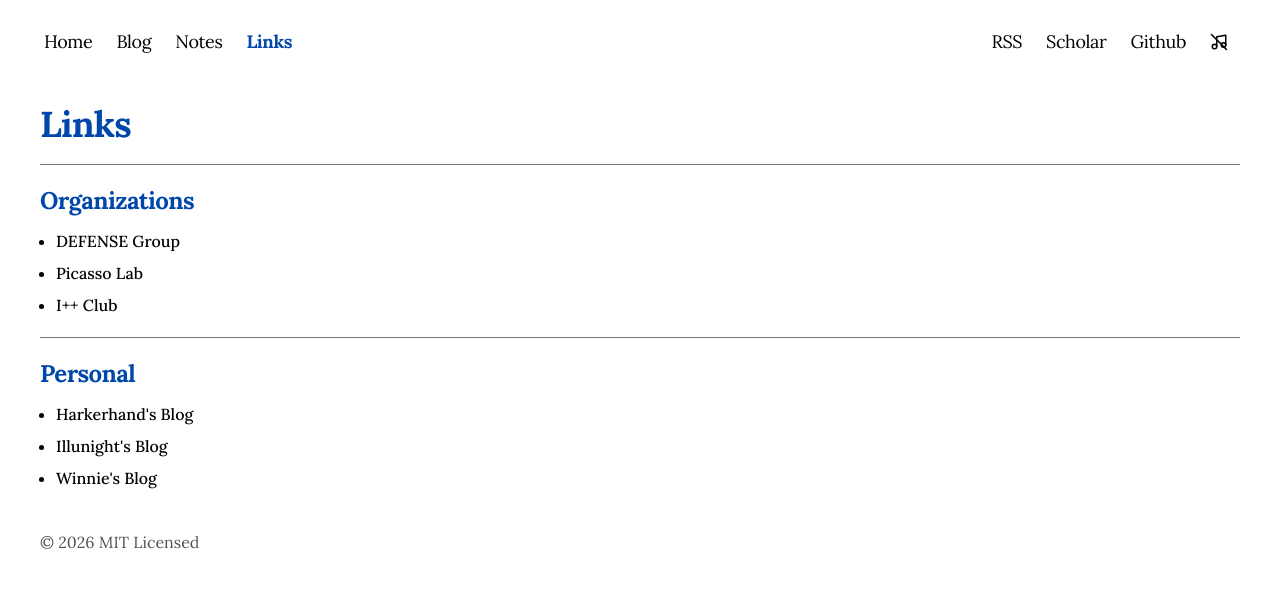
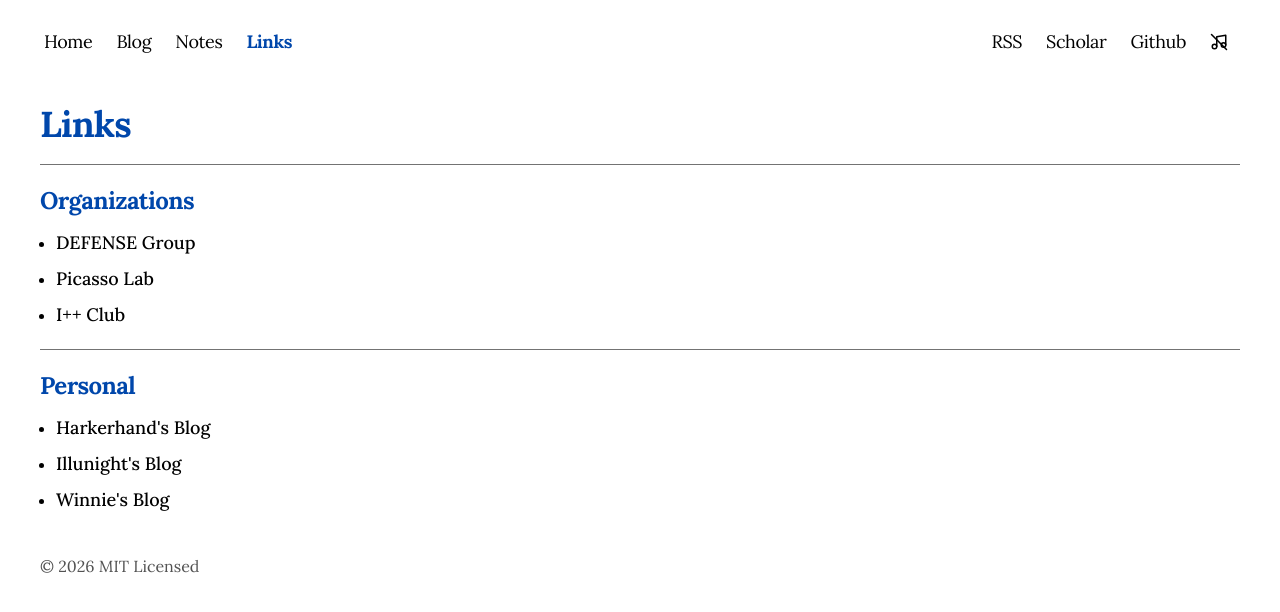
Before and after one commit to zeroffa233/zeroffa-homepage, a Next.js app: page /links in a window 1280 px wide. Shown: the top 612 px of the page. Built offline with nearby package versions, Linux system fonts and the light colour scheme.

Commit message:
style: links entries text-lg

```diff
--- a/app/links/page.tsx
+++ b/app/links/page.tsx
@@ -21,7 +21,7 @@ export default function Links() {
             </h3>
             <ul className="list-disc list-outside pl-4">
                 <li className="mb-2">
-                    <p className="font-medium">
+                    <p className="font-medium text-lg">
                         <Link
                             href="https://sdiaa.tech/"
                             target="_blank"
@@ -33,7 +33,7 @@ export default function Links() {
                     </p>
                 </li>
                 <li className="mb-2">
-                    <p className="font-medium">
+                    <p className="font-medium text-lg">
                         <Link
                             href="https://yufeiding.ucsd.edu/"
                             target="_blank"
@@ -45,7 +45,7 @@ export default function Links() {
                     </p>
                 </li>
                 <li className="mb-2">
-                    <p className="font-medium">
+                    <p className="font-medium text-lg">
                         <Link
                             href="https://iplusplus.club/"
                             target="_blank"
@@ -63,7 +63,7 @@ export default function Links() {
             </h3>
             <ul className="list-disc list-outside pl-4">
                 <li className="mb-2">
-                    <p className="font-medium">
+                    <p className="font-medium text-lg">
                         <Link
                             href="https://www.harkerhand.cn/"
                             target="_blank"
@@ -75,7 +75,7 @@ export default function Links() {
                     </p>
                 </li>
                 <li className="mb-2">
-                    <p className="font-medium">
+                    <p className="font-medium text-lg">
                         <Link
                             href="https://xelinquency.github.io/"
                             target="_blank"
@@ -87,7 +87,7 @@ export default function Links() {
                     </p>
                 </li>
                 <li className="mb-2">
-                    <p className="font-medium">
+                    <p className="font-medium text-lg">
                         <Link
                             href="https://winnie0jia7.github.io/"
                             target="_blank"
```
